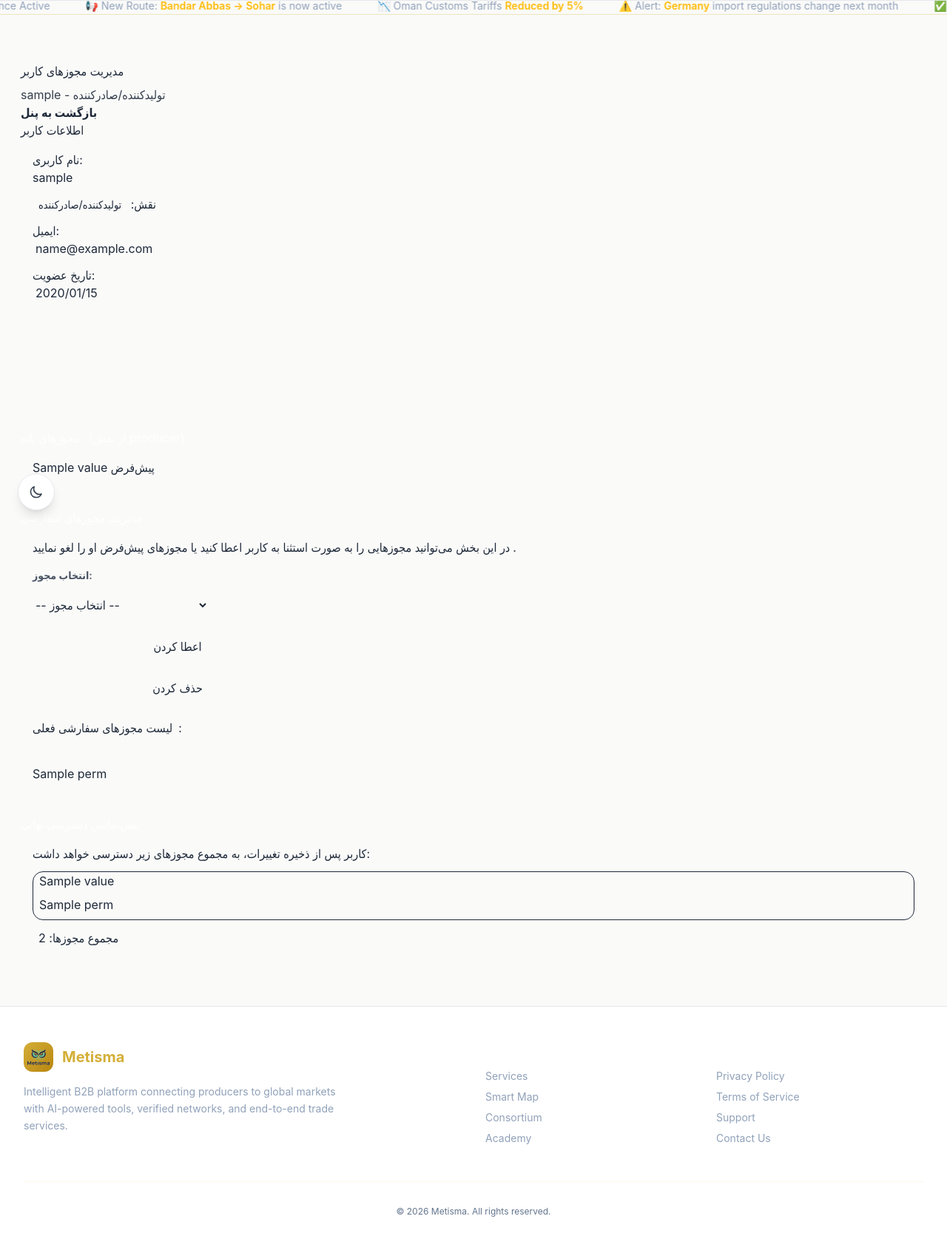
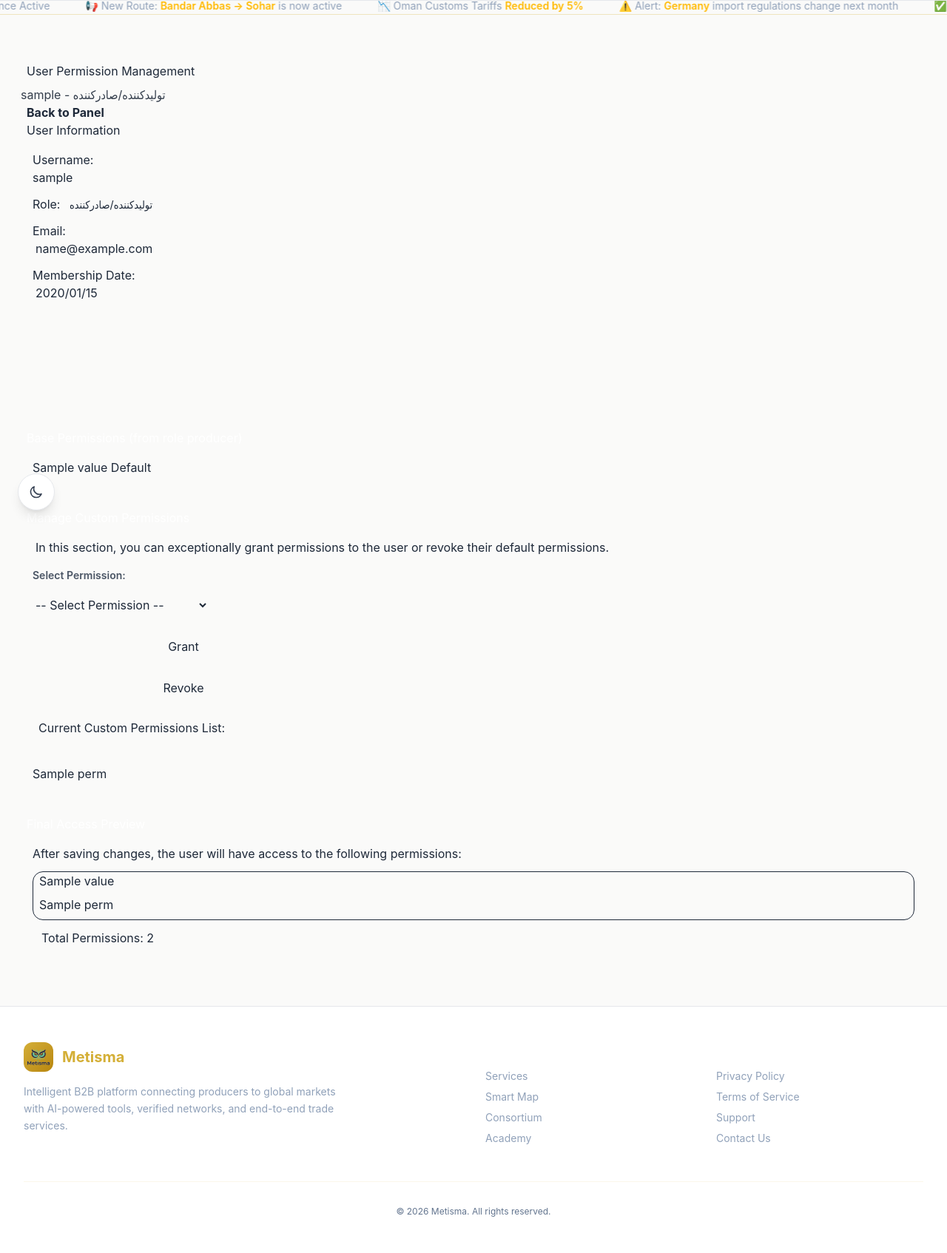
Before and after one commit to masoudkh8/Royan_ver_1_7_5, a Flask app: template templates/admin/manage_user_perms.html in a window 1280 px wide. Shown: the part 86-1780 px from the top of the page at 74% size. Run offline with Flask 3, Linux system fonts and the light colour scheme; tables that the repository leaves empty hold one stand-in row (values such as "Sample post"); the template is opened without the code that fills it: values that come from a table or form of the project are taken from there, most other values are stand-ins (such as "Sample title", 1, 10 or a date in 2020); style sheets or scripts are compiled from the project's sources; some libraries are stand-ins or nearby versions.

Commit message:
Title: Translate Persian text to English in admin template files
Key features implemented:
- Updated templates/admin/manage_user_perms.html with full English translation of all user-facing content while preserving HTML structure and functionality
- Updated templates/admin/manage_users.html with complete English translation of all interface elements including table headers, buttons, and status indicators
- Maintained all CSS styling, JavaScript functionality, and template variables during the translation process
- Preserved all form actions, CSRF tokens, and dynamic content rendering in both templates

The changes provide full English localization for the admin user management interface while maintaining all existing functionality and styling.

```diff
--- a/templates/admin/manage_user_perms.html
+++ b/templates/admin/manage_user_perms.html
@@ -1,6 +1,6 @@
 {% extends "base_pwa.html" %}
 
-{% block title %}مدیریت مجوزهای {{ user.username }}{% endblock %}
+{% block title %}Manage {{ user.username }}'s Permissions{% endblock %}
 
 {% block extra_css %}
 <style>
@@ -171,44 +171,44 @@
     <div class="perm-page-header">
         <div class="d-flex justify-content-between align-items-center flex-wrap gap-3">
             <div>
-                <h2 class="mb-2"><i class="fas fa-user-shield ml-2"></i>مدیریت مجوزهای کاربر</h2>
+                <h2 class="mb-2"><i class="fas fa-user-shield ml-2"></i>User Permission Management</h2>
                 <p class="mb-0 opacity-90">{{ user.username }} - {{ user.role_display_name }}</p>
             </div>
             <a href="{{ url_for('admin_perms.permission_dashboard') }}" class="btn btn-light btn-lg" style="border-radius: 14px; font-weight: 700;">
-                <i class="fas fa-arrow-right ml-2"></i>بازگشت به پنل
+                <i class="fas fa-arrow-right ml-2"></i>Back to Panel
             </a>
         </div>
     </div>
 
     <div class="row">
-        <!-- اطلاعات کاربر -->
+        <!-- User Information -->
         <div class="col-lg-4 mb-4">
             <div class="user-info-card h-100">
                 <div class="card-header">
-                    <i class="fas fa-id-card ml-2"></i>اطلاعات کاربر
+                    <i class="fas fa-id-card ml-2"></i>User Information
                 </div>
                 <div class="card-body p-4">
                     <div class="mb-3">
-                        <label class="text-muted small mb-1">نام کاربری:</label>
+                        <label class="text-muted small mb-1">Username:</label>
                         <div class="font-weight-bold text-dark">{{ user.username }}</div>
                     </div>
                     <div class="mb-3">
-                        <label class="text-muted small mb-1">نقش:</label>
+                        <label class="text-muted small mb-1">Role:</label>
                         <span class="badge badge-primary p-2" style="font-size: 0.9rem;">{{ user.role_display_name }}</span>
                     </div>
                     <div class="mb-3">
-                        <label class="text-muted small mb-1">ایمیل:</label>
+                        <label class="text-muted small mb-1">Email:</label>
                         <div class="text-dark"><i class="fas fa-envelope ml-1"></i>{{ user.email }}</div>
                     </div>
                     <div class="mb-3">
-                        <label class="text-muted small mb-1">تاریخ عضویت:</label>
+                        <label class="text-muted small mb-1">Membership Date:</label>
                         <div class="text-dark"><i class="fas fa-calendar ml-1"></i>{{ user.created_at.strftime('%Y/%m/%d') if user.created_at else '-' }}</div>
                     </div>
                     {% if user.profile and user.profile.get_custom_permissions() %}
                     <div class="mt-4 pt-3 border-top">
                         <div class="d-flex justify-content-between align-items-center">
-                            <span class="text-muted small">مجوزهای سفارشی:</span>
-                            <span class="badge badge-custom">{{ user.profile.get_custom_permissions()|length }} مورد</span>
+                            <span class="text-muted small">Custom Permissions:</span>
+                            <span class="badge badge-custom">{{ user.profile.get_custom_permissions()|length }} items</span>
                         </div>
                     </div>
                     {% endif %}
@@ -216,11 +216,11 @@
             </div>
         </div>
 
-        <!-- مجوزهای پایه (ارث‌بری از نقش) -->
+        <!-- Base Permissions (Inherited from Role) -->
         <div class="col-lg-8 mb-4">
             <div class="perm-list-card">
                 <div class="card-header bg-success text-white">
-                    <h5 class="mb-0"><i class="fas fa-check-circle ml-2"></i>مجوزهای پایه (از نقش {{ user.role.value }})</h5>
+                    <h5 class="mb-0"><i class="fas fa-check-circle ml-2"></i>Base Permissions (from role {{ user.role.value }})</h5>
                 </div>
                 <div class="card-body p-4">
                     <div class="row">
@@ -228,12 +228,12 @@
                         <div class="col-md-6 col-lg-4 mb-3">
                             <div class="perm-item">
                                 <span class="perm-value">{{ perm.value }}</span>
-                                <span class="badge-perm badge-default">پیش‌فرض</span>
+                                <span class="badge-perm badge-default">Default</span>
                             </div>
                         </div>
                         {% else %}
                         <div class="col-12">
-                            <div class="alert alert-muted text-center">هیچ مجوز پیش‌فرضی برای این نقش تعریف نشده است.</div>
+                            <div class="alert alert-muted text-center">No default permissions defined for this role.</div>
                         </div>
                         {% endfor %}
                     </div>
@@ -242,24 +242,24 @@
         </div>
     </div>
 
-    <!-- مجوزهای سفارشی (اعطا/حذف دستی) -->
+    <!-- Custom Permissions (Manual Grant/Revoke) -->
     <div class="perm-list-card">
         <div class="card-header" style="background: var(--warning-gradient); color: white;">
-            <h5 class="mb-0"><i class="fas fa-key ml-2"></i>مدیریت مجوزهای سفارشی</h5>
+            <h5 class="mb-0"><i class="fas fa-key ml-2"></i>Manage Custom Permissions</h5>
         </div>
         <div class="card-body p-4">
             <p class="text-muted small mb-4">
                 <i class="fas fa-info-circle ml-1"></i>
-                در این بخش می‌توانید مجوزهایی را به صورت استثنا به کاربر اعطا کنید یا مجوزهای پیش‌فرض او را لغو نمایید.
+                In this section, you can exceptionally grant permissions to the user or revoke their default permissions.
             </p>
 
             <form method="POST" class="mb-5">
                 <input type="hidden" name="csrf_token" value="{{ csrf_token() }}"/>
                 <div class="row align-items-end">
                     <div class="col-lg-6 mb-3">
-                        <label for="permission" class="form-label font-weight-bold mb-2">انتخاب مجوز:</label>
+                        <label for="permission" class="form-label font-weight-bold mb-2">Select Permission:</label>
                         <select name="permission" id="permission" class="form-control perm-form-control" required>
-                            <option value="">-- انتخاب مجوز --</option>
+                            <option value="">-- Select Permission --</option>
                             {% for perm in all_permissions %}
                             <option value="{{ perm.value }}">{{ perm.name }} ({{ perm.value }})</option>
                             {% endfor %}
@@ -267,18 +267,18 @@
                     </div>
                     <div class="col-lg-3 mb-3">
                         <button type="submit" name="action" value="grant" class="btn btn-grant w-100">
-                            <i class="fas fa-plus-circle ml-2"></i>اعطا کردن
+                            <i class="fas fa-plus-circle ml-2"></i>Grant
                         </button>
                     </div>
                     <div class="col-lg-3 mb-3">
                         <button type="submit" name="action" value="revoke" class="btn btn-revoke w-100">
-                            <i class="fas fa-minus-circle ml-2"></i>حذف کردن
+                            <i class="fas fa-minus-circle ml-2"></i>Revoke
                         </button>
                     </div>
                 </div>
             </form>
 
-            <h6 class="font-weight-bold mb-3"><i class="fas fa-list ml-2"></i>لیست مجوزهای سفارشی فعلی:</h6>
+            <h6 class="font-weight-bold mb-3"><i class="fas fa-list ml-2"></i>Current Custom Permissions List:</h6>
             <div class="row">
                 {% for perm in custom_perms %}
                 <div class="col-md-6 col-lg-4 mb-3">
@@ -297,7 +297,7 @@
                 <div class="col-12">
                     <div class="alert alert-muted text-center">
                         <i class="fas fa-info-circle ml-1"></i>
-                        هیچ مجوز سفارشی برای این کاربر ثبت نشده است.
+                        No custom permissions registered for this user.
                     </div>
                 </div>
                 {% endfor %}
@@ -305,13 +305,13 @@
         </div>
     </div>
 
-    <!-- پیش‌نمایش نهایی -->
+    <!-- Final Preview -->
     <div class="perm-list-card mt-4">
         <div class="card-header bg-primary text-white">
-            <h5 class="mb-0"><i class="fas fa-eye ml-2"></i>پیش‌نمایش دسترسی نهایی</h5>
+            <h5 class="mb-0"><i class="fas fa-eye ml-2"></i>Final Access Preview</h5>
         </div>
         <div class="card-body p-4">
-            <p class="mb-3">کاربر پس از ذخیره تغییرات، به مجموع مجوزهای زیر دسترسی خواهد داشت:</p>
+            <p class="mb-3">After saving changes, the user will have access to the following permissions:</p>
             <div class="alert alert-light border" style="border-radius: 14px;">
                 <div class="row">
                     {% set all_perms = [] %}
@@ -336,14 +336,14 @@
                         </div>
                         {% endfor %}
                     {% else %}
-                        <div class="col-12 text-muted text-center">هیچ مجوزی تعریف نشده است.</div>
+                        <div class="col-12 text-muted text-center">No permissions defined.</div>
                     {% endif %}
                 </div>
             </div>
             <div class="text-left mt-3">
                 <span class="badge badge-primary p-2">
                     <i class="fas fa-layer-group ml-1"></i>
-                    مجموع مجوزها: {{ all_perms|length }}
+                    Total Permissions: {{ all_perms|length }}
                 </span>
             </div>
         </div>
```
Also changed, not shown: templates/admin/manage_users.html (+6 -6 lines), 1 other file.
